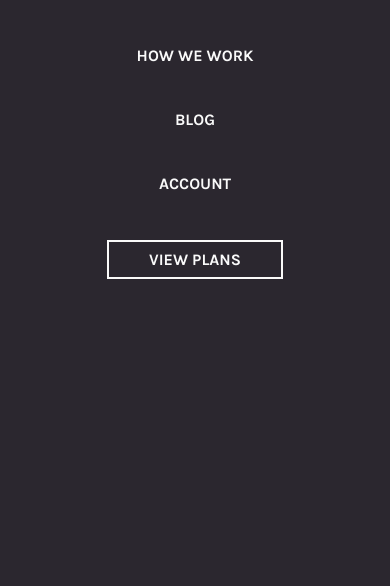
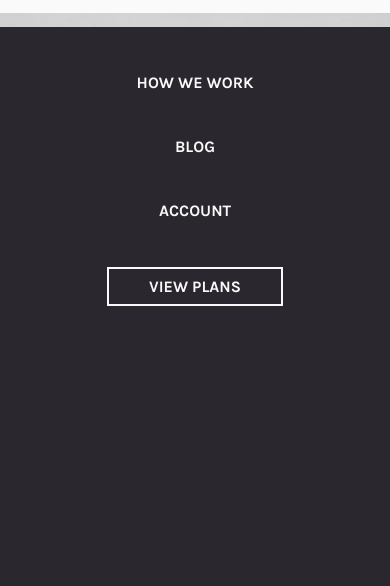
Before and after one commit to beatrizang/insure-landing-page, a plain HTML site: page index.html in a window 390 px wide. Both pictures are taken after a click on the button 337 px from the left and 33 px from the top of the page. Shown: the part 53-639 px from the top of the page. Drawn offline with Linux system fonts and the light colour scheme.

Commit message:
Se arregla menu responsivo de overflow

```diff
--- a/assets/css/header.css
+++ b/assets/css/header.css
@@ -106,6 +106,7 @@
         background: var(--very-light-gray);
         margin: 0;
         z-index: 5;
+        height: 50px;
         padding: 1rem 2rem;
     }
 
--- a/assets/js/index.js
+++ b/assets/js/index.js
@@ -4,7 +4,7 @@ let btnClose = document.getElementById('btn__close');
 let body = document.querySelector("body");
 
 document.getElementById('btn__menu').addEventListener('click',()=>{
-    nav.style.top = "53px";
+    nav.style.top = "80px";
     btnMenu.style.display = "none";
     btnClose.style.display = "flex";
 
```
